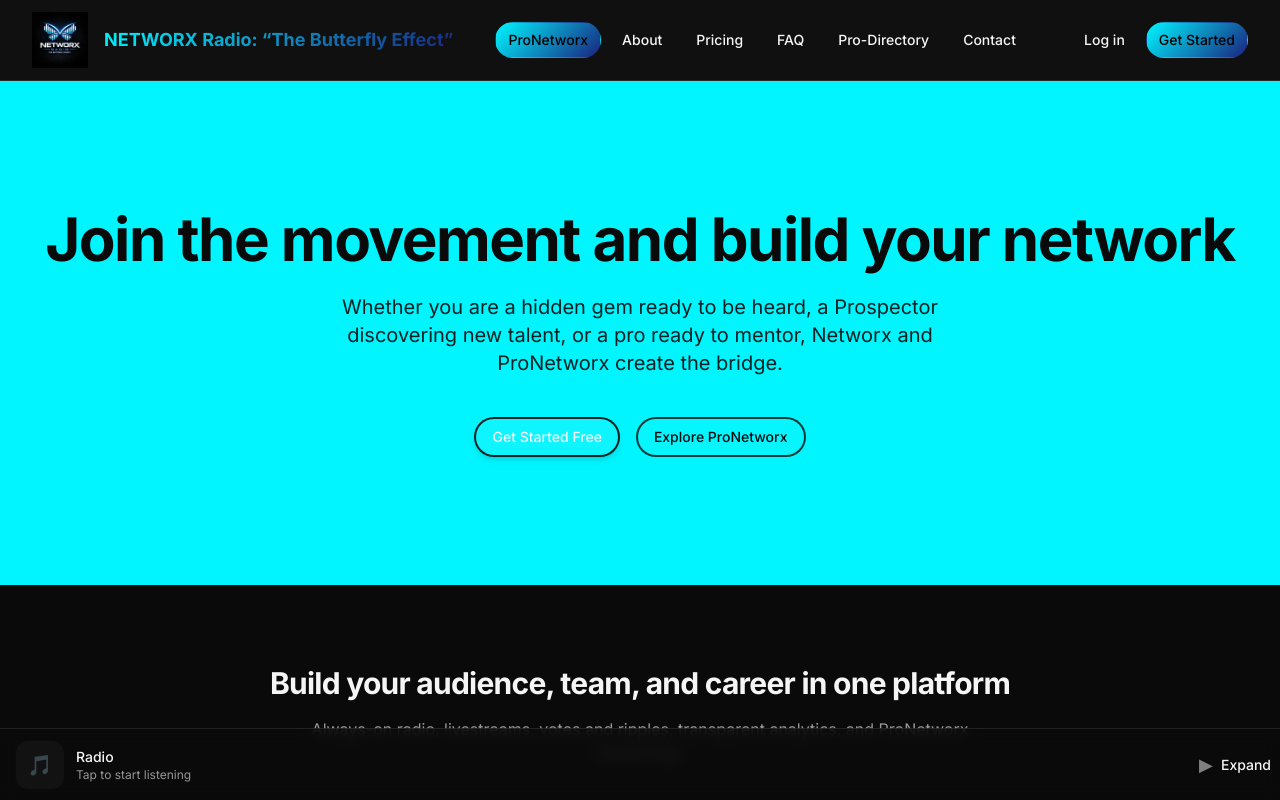
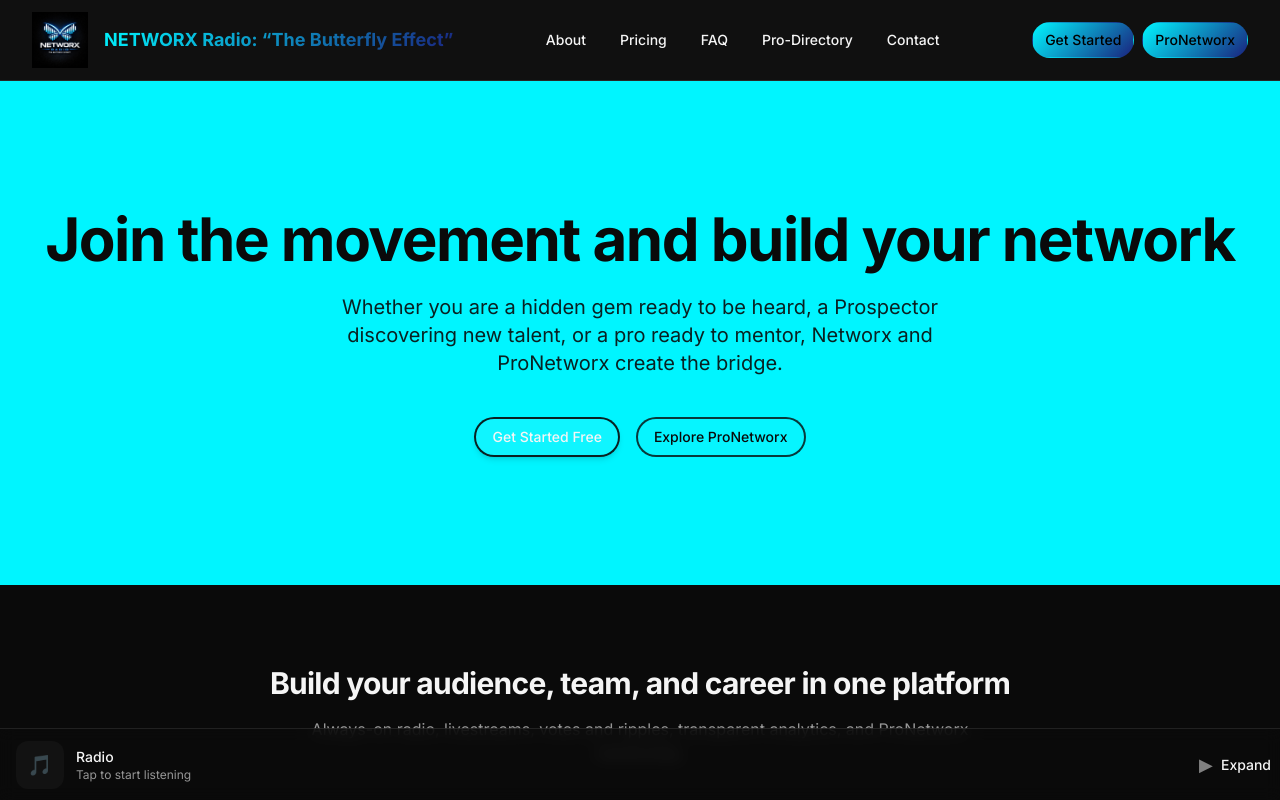
Before and after one commit to Tmaku18/RADIOapp, a Next.js app in the folder web/: page / in a window 1280 px wide. Shown: the top 800 px of the page. Built offline with nearby package versions, Linux system fonts and the light colour scheme; no server answers.

Commit message:
Marketing header: single Get Started button, ProNetworx moved to far right

```diff
--- a/web/src/app/(marketing)/layout.tsx
+++ b/web/src/app/(marketing)/layout.tsx
@@ -47,11 +47,8 @@
               )}
             </Link>
 
-            {/* Navigation Links — ProNetworx first (left), then rest */}
+            {/* Navigation Links */}
             <div className="hidden md:flex items-center space-x-2">
-              <Button asChild className="bg-networx text-black hover:opacity-90">
-                <Link href="/pro-networx">ProNetworx</Link>
-              </Button>
               <Button variant="ghost" asChild>
                 <Link href="/about">About</Link>
               </Button>
@@ -69,13 +66,13 @@
               </Button>
             </div>
 
-            {/* Auth Buttons */}
+            {/* Auth + ProNetworx: one blue CTA, ProNetworx far right */}
             <div className="flex items-center space-x-2">
-              <Button variant="ghost" asChild>
-                <Link href="/login">Log in</Link>
+              <Button asChild className="bg-networx text-black hover:opacity-90">
+                <Link href="/signup">Get Started</Link>
               </Button>
               <Button asChild className="bg-networx text-black hover:opacity-90">
-                <Link href="/signup">Get Started</Link>
+                <Link href="/pro-networx">ProNetworx</Link>
               </Button>
             </div>
           </div>
```
